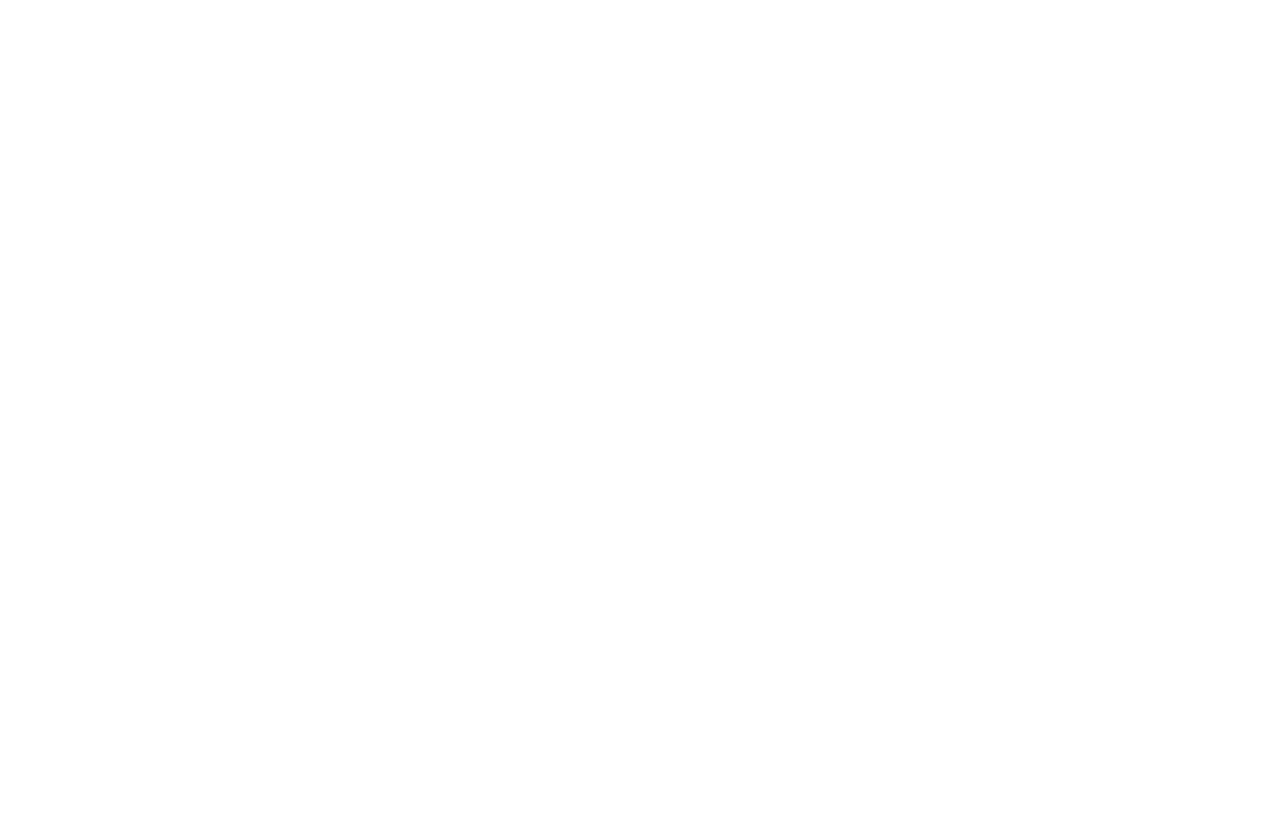
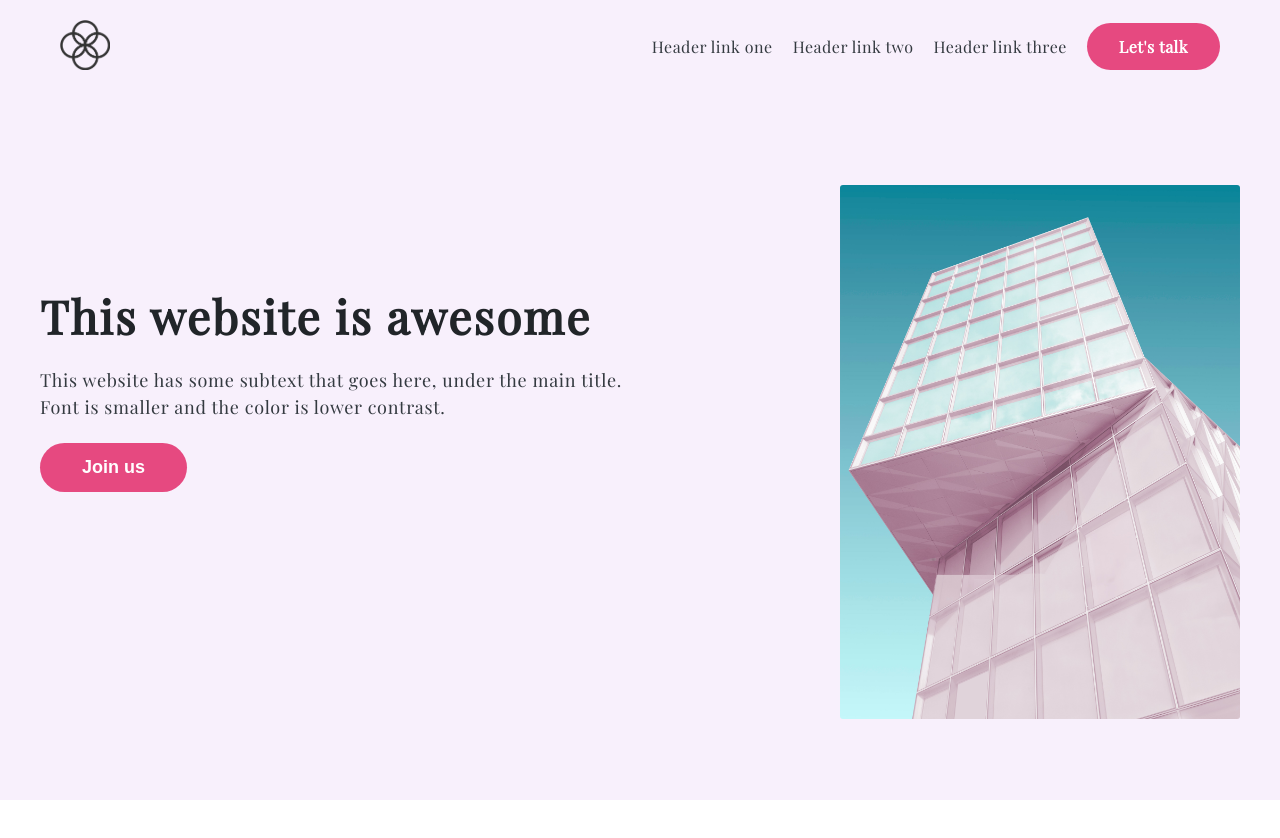
Before and after one commit to dakson99/Odin_landing_page-main, a plain HTML site: page index.html in a window 1280 px wide. Before the commit the page ends 800 px from the top, so only its background shows below. Drawn offline with nearby package versions, Linux system fonts and the light colour scheme.

Commit message:
Create hero section

```diff
--- a/index.html
+++ b/index.html
@@ -3,7 +3,58 @@
   <head>
     <meta charset="UTF-8" />
     <meta name="viewport" content="width=device-width, initial-scale=1.0" />
-    <title>Document</title>
+    <link rel="stylesheet" href="style.css" />
+    <link rel="preconnect" href="https://fonts.googleapis.com" />
+    <link rel="preconnect" href="https://fonts.gstatic.com" crossorigin />
+    <link
+      href="https://fonts.googleapis.com/css2?family=Playfair+Display&display=swap"
+      rel="stylesheet"
+    />
+    <title>Landing page</title>
   </head>
-  <body></body>
+  <body>
+    <section class="section section__hero">
+      <nav class="nav">
+        <div>
+          <img class="logo" src="image/logo.png" alt="logo" />
+        </div>
+        <div class="nav__links__container">
+          <ul class="nav__links__list">
+            <li class="nav__link">
+              <a class="linkoza" href="#">Header link one</a>
+            </li>
+            <li class="nav__link">
+              <a class="linkoza" href="#">Header link two</a>
+            </li>
+            <li class="nav__link">
+              <a class="linkoza" href="#">Header link three</a>
+            </li>
+            <li class="nav__link">
+              <a class="linkoza check" href="#">Let's talk</a>
+            </li>
+          </ul>
+        </div>
+      </nav>
+      <div class="container container__hero">
+        <div class="hero__main__content">
+          <div class="hero__text__div">
+            <h1 class="heading__primary">This website is awesome</h1>
+            <p class="hero__text__paragraph">
+              This website has some subtext that goes here, under the main
+              title.<br />
+              Font is smaller and the color is lower contrast.
+            </p>
+            <button class="btn btn--hero">Join us</button>
+          </div>
+          <div class="hero__img__div">
+            <img
+              class="hero__img"
+              src="image/mathieu-bigard-eC9xhOsttJ8-unsplash.jpg"
+              alt="photo of a pink building"
+            />
+          </div>
+        </div>
+      </div>
+    </section>
+  </body>
 </html>
--- a/style.css
+++ b/style.css
@@ -0,0 +1,161 @@
+/* --- 01 TYPOGRAPHY SYSTEM
+
+- Font sizes (px)
+10 / 12 / 14 / 16 / 18 / 20 / 24 / 30 / 36 / 44 / 52 / 62 / 74 / 86 / 98
+You sent
+
+
+- Spacing system (px)
+2 / 4 / 8 / 12 / 16 / 24 / 32 / 48 / 64 / 80 / 96 / 128
+*/
+
+/*
+///////////////////////////// COLORS:
+
+BACKGROUND: #f8f0fc;
+
+BUTTON PRIMARY: #e64980;
+
+GREY: #343a40
+
+SHADES:
+GREY: #212529;
+PINK (BUTTON): #d6336c;
+
+*/
+
+* {
+  padding: 0;
+  margin: 0;
+}
+
+body {
+  font-family: "Playfair Display", serif;
+}
+
+html {
+  /* 62.5% of 16px browser font size is 10px */
+  font-size: 62.5%;
+}
+
+.section {
+  margin-bottom: 17rem;
+}
+
+.container {
+  margin: 0 auto;
+  width: 120rem;
+  margin-bottom: 9.2rem;
+}
+
+/* hero section */
+.section__hero {
+  background-color: #f8f0fc;
+  height: 100vh;
+}
+
+.nav {
+  display: flex;
+  justify-content: space-between;
+  align-items: center;
+  padding: 2rem 6rem;
+  margin-bottom: 9.2rem;
+}
+
+.logo {
+  height: 5rem;
+  width: 5rem;
+  color: #343a40;
+}
+
+.nav__links__list {
+  list-style: none;
+  display: flex;
+  justify-content: space-between;
+  gap: 2rem;
+  list-style: none;
+}
+
+.nav__link {
+  font-size: 1.6rem;
+  letter-spacing: 0.5px;
+}
+
+.linkoza:link,
+.linkoza:visited {
+  text-decoration: none;
+  color: #343a40;
+}
+
+.linkoza:active,
+.linkoza:hover {
+  text-decoration: none;
+  color: #212529;
+}
+
+.check:link,
+.check:visited {
+  padding: 1.3rem 3.2rem;
+  width: 3rem;
+  background-color: #e64980;
+  border-radius: 5rem;
+  color: #fff;
+  font-weight: 600;
+  transition: all 0.3s;
+}
+
+.check:active,
+.check:hover {
+  background-color: #d6336c;
+  font-weight: 600;
+}
+
+.hero__main__content {
+  display: grid;
+  grid-template-columns: 2fr 1fr;
+  align-items: start;
+}
+
+.hero__text__div {
+  margin-top: 10rem;
+}
+.heading__primary {
+  font-size: 4.6rem;
+  color: #212529;
+  font-weight: 700;
+  letter-spacing: 2px;
+}
+
+.hero__text__paragraph {
+  font-size: 1.8rem;
+  color: #343a40;
+  margin-top: 2rem;
+  line-height: 1.5;
+  letter-spacing: 0.7px;
+}
+
+.hero__img {
+  max-width: 100%;
+  border-radius: 3px;
+}
+
+.btn {
+  padding: 1.4rem 4.2rem;
+  background-color: #e64980;
+  border-radius: 5rem;
+  color: #fff;
+  border: none;
+  font-size: 1.8rem;
+  font-weight: 600;
+  display: inline-block;
+  transition: all 0.3s;
+}
+
+.btn--hero {
+  margin-top: 2.2rem;
+}
+
+.btn--hero:hover,
+.btn--hero:active {
+  background-color: #d6336c;
+}
```
